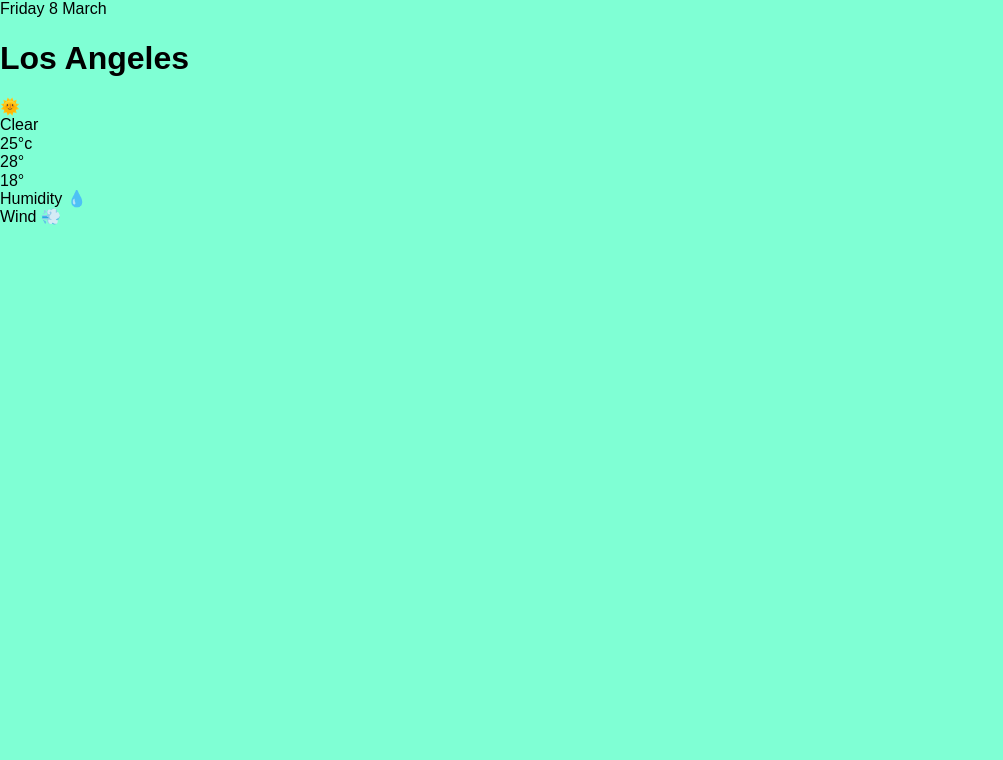
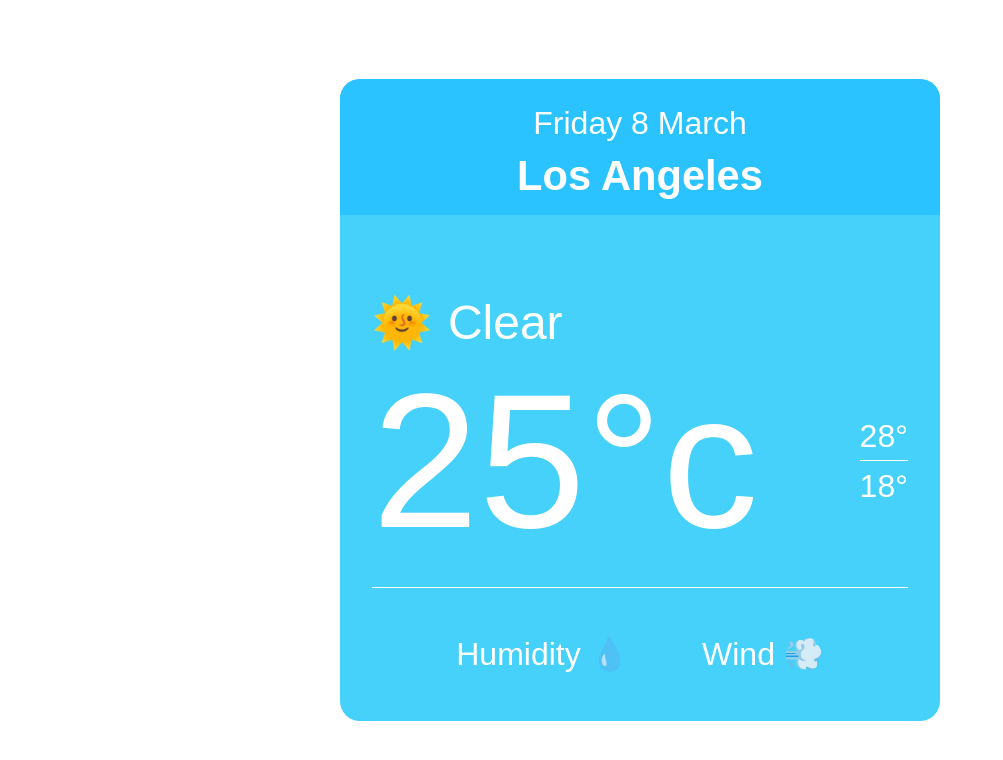
Before and after one commit to YanLAFITTE/weather-app, a plain HTML site: page index.html in a window 1280 px wide. Shown: the whole page, without its empty margins (0-1003 px from the left). Drawn offline with Linux system fonts and the light colour scheme.

Commit message:
basic css styling

```diff
--- a/style.css
+++ b/style.css
@@ -1,4 +1,121 @@
-body {
-   background: aquamarine;
+* {
+   padding: 0;
+   margin: 0;
+   border: 0;
+   outline: 0;
+   text-decoration: none;
+   list-style: none;
+   box-sizing: border-box;
    font-family: sans-serif;
+   color: var(--color-text);
 }
+
+:root {
+   --color-primary: rgb(43, 195, 255);
+   --color-text: rgb(255, 255, 255);
+   --color-secondary: rgb(70, 209, 251);
+}
+
+body,
+html {
+   display: flex;
+   align-items: center;
+   justify-content: center;
+   height: 100%;
+}
+
+.wrapper {
+   background-color: var(--color-secondary);
+   min-width: 600px;
+   border-radius: 20px;
+}
+
+/* Header */
+
+.header {
+   background-color: var(--color-primary);
+   padding: 1rem 2rem;
+   display: flex;
+   flex-direction: column;
+   align-items: center;
+   border-radius: 20px 20px 0 0;
+}
+
+.city {
+   font-size: 2.6rem;
+   margin: 0;
+}
+.date {
+   margin: 10px 0;
+   font-size: 2rem;
+}
+
+/* Main */
+
+.main {
+   padding: 0 2rem;
+}
+
+/* Section 1 */
+
+.section1 {
+   margin: 5rem 0 0;
+}
+
+.icon-desc {
+   display: flex;
+   align-items: center;
+   gap: 1rem;
+}
+
+.section1-icon {
+   font-size: 3rem;
+}
+
+.section1-desc {
+   font-size: 3rem;
+}
+
+/* Temperatures */
+
+.temperature {
+   display: flex;
+   align-items: center;
+   justify-content: space-between;
+   font-size: 2rem;
+}
+
+.temperature-left {
+   font-size: 12rem;
+   padding: 0 5rem 0 0;
+}
+
+.weather-temperature-right {
+   font-size: 4rem;
+}
+
+.temperature-day {
+   margin: 0 0 5px;
+}
+
+.temperature-spacer {
+   height: 1px;
+   width: 100%;
+   background-color: var(--color-text);
+}
+
+.temperature-night {
+   margin: 7px 0 0;
+}
+
+/* Section 2 */
+
+.section2 {
+   margin: 1rem 0 0;
+   display: flex;
+   align-items: center;
+   justify-content: space-around;
+   padding: 3rem;
+   font-size: 2rem;
+   border-top: 1px solid var(--color-text);
+}
```
